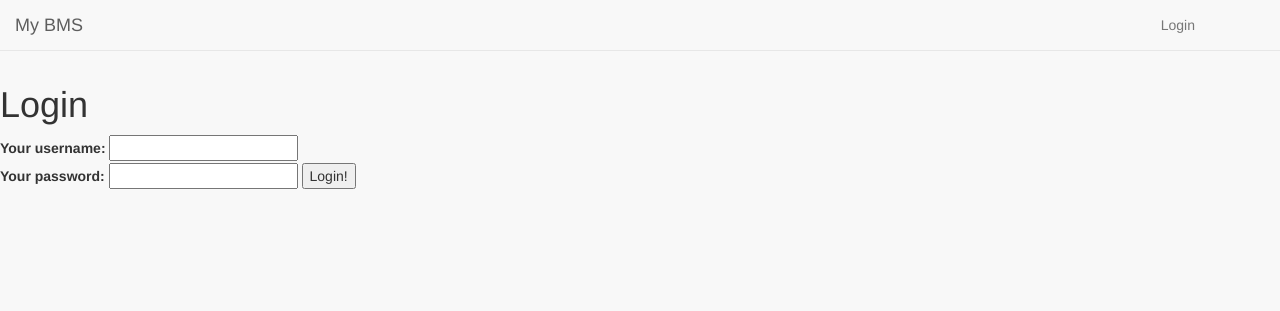
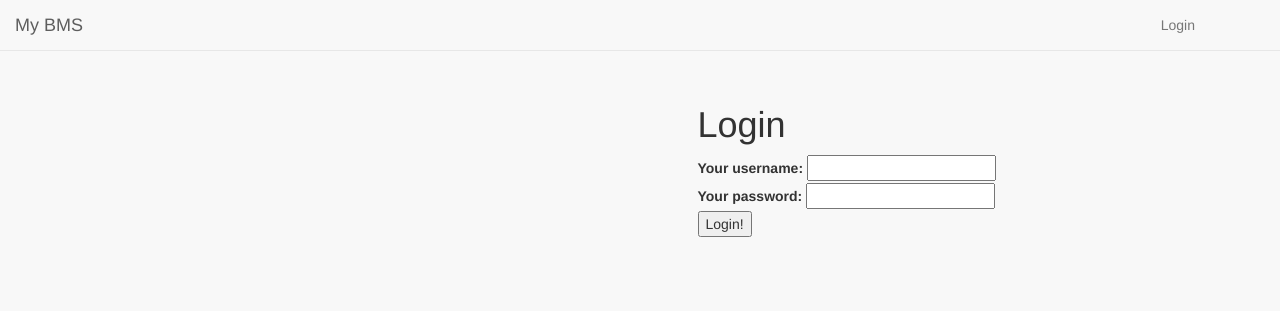
Before and after one commit to DavidPage/gba, a Django app: page / in a window 1280 px wide. Shown: the top 311 px of the page. Run offline with Django 3.2, Linux system fonts and the light colour scheme; some libraries are stand-ins or nearby versions.

Commit message:
Centered the login page

```diff
--- a/gbauser/templates/gbauser/login.html
+++ b/gbauser/templates/gbauser/login.html
@@ -3,6 +3,9 @@
 
 {% block pageBody %}
 
+<div class="container">
+    <div class="row">
+        <div class="col-md-4 col-md-offset-7">
             <div class="form-group">
                 <h1> Login </h1>
                 <form method="post" action="">
@@ -10,10 +13,13 @@
 
                     <label for="username">Your username: </label>
                     <input id="username" type="text" name="username">
-        <br />
+                    <br/>
                     <label for="password">Your password: </label>
-        <input id="password" type="text" name="password">
+                    <input id="password" type="text" name="password"><br/>
                     <input type="submit" value="Login!">
                 </form>
             </div>
+        </div>
+    </div>
+</div>
 {% endblock %}
```
Lines whose indentation alone changed are shown as unchanged.
